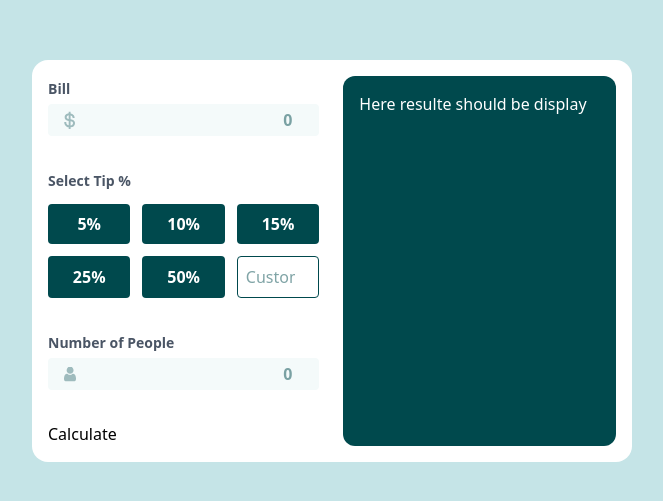
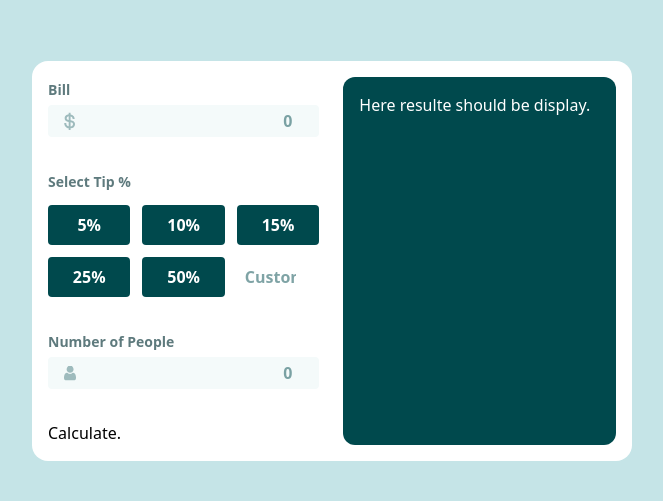
Before and after one commit to Skyz03/Tip-Calculator-Animation, a React (Vite) app: page / in a window 1280 px wide. Shown: the part 139-640 px from the top of the page, without its empty margins (308-971 px from the left). Built offline with nearby package versions, Linux system fonts and the light colour scheme.

Commit message:
fix outline of custom input

```diff
--- a/src/components/TipCalculator.jsx
+++ b/src/components/TipCalculator.jsx
@@ -28,7 +28,7 @@ export default function TipCalculator() {
       <form onSubmit={handleSubmit(onSubmit)} className="w-full md:w-1/2">
         {/* Bill seciton*/}
         <section className="min-w-full  mb-8">
-          <label className="text-sm text-gray-600 font-semibold">Bill</label>
+          <label className="text-sm text-[hsl(186,14%,43%)] font-semibold">Bill</label>
           <div className="relative mt-1">
             <img src={dollarIcon} alt="doller_Icon"
               className="absolute left-4 top-1/2 -translate-y-1/2 w-3"
@@ -46,7 +46,7 @@ export default function TipCalculator() {
 
         {/* Tip Select Buttons section */}
         <section className="mb-8">
-          <label  className="text-sm text-gray-600 font-semibold">Select Tip %</label>
+          <label  className="text-sm text-[hsl(186,14%,43%)] font-semibold">Select Tip %</label>
           <div className="grid grid-cols-3 gap-3 my-3">
             {tipOptions.map((tip) => (
               <button
@@ -68,16 +68,17 @@ export default function TipCalculator() {
               type="number"
               {...register("customTip")}
               placeholder="Custom"
-              className="p-2 border rounded font-700 text-[rgb(0,73,77)] text-center appearance-none"
+              className="p-2 rounded font-bold text-[hsl(183,100%,15%)]  text-center appearance-none outline-none focus:ring-1 focus:ring-[hsl(172,67%,45%)]"
               onFocus={() => setSelectedTip(null)}
             />
+
 
           </div>
         </section>
 
         {/* Number of People section */}
         <section className="mb-8">
-          <label  className="text-sm text-gray-600 font-semibold">Number of People</label>
+          <label  className="text-sm text-[hsl(186,14%,43%)] font-semibold">Number of People</label>
           <div className="relative mt-1">
             <img src={iconPerson} alt="personIcon"
               className="absolute left-4 top-1/2 -translate-y-1/2 w-3" />
@@ -87,22 +88,15 @@ export default function TipCalculator() {
               placeholder="0"
               {...register("people", { required: true, min: 1 })}
             />
+            {/*  */}
           </div>
           {errors.people && <span className="text-red-500 text-xs">Enter number of people</span>}
         </section>
-
-
-        <button type="submit">Calculate</button>
+        <button type="submit">Calculate. </button>
       </form>
-
-
-
-
-
-
       {/* result of tip calculator */}
       <div className="w-full md:w-1/2 bg-[hsl(183,100%,15%)] text-white p-4 rounded-xl">
-        <h1>Here resulte should be display</h1>
+        <h1>Here resulte should be display. </h1>
       </div>
     </div>
   );
```
